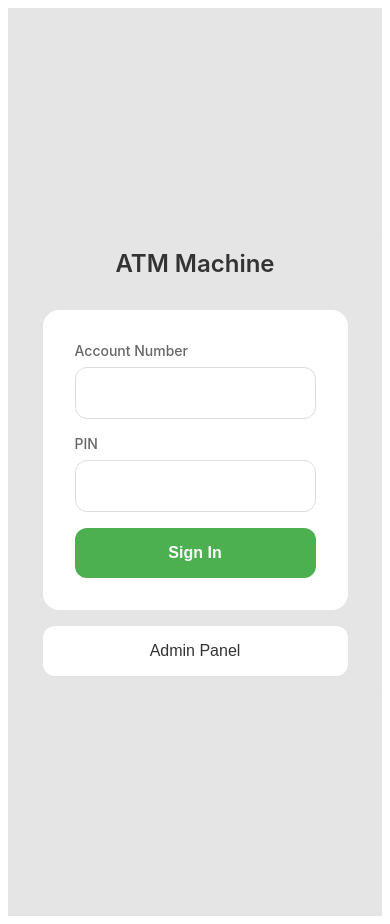
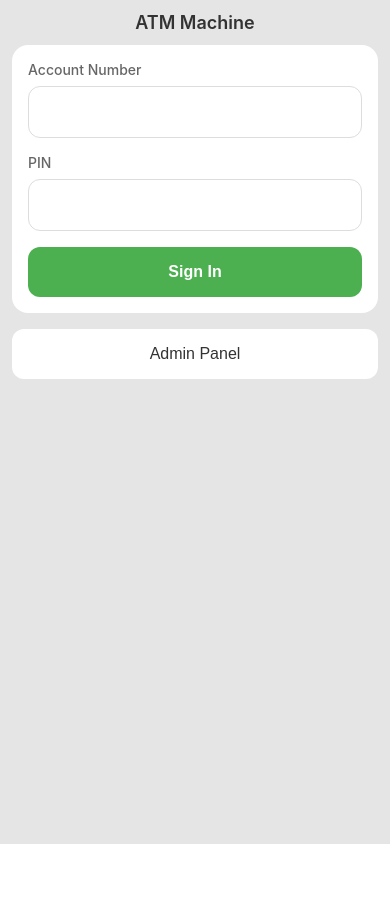
Before and after one commit to shahinialban/ATM-Machine, a React app in the folder frontend/atm-client/: page / in a window 390 px wide. After the commit the page ends 844 px from the top, so only its background shows below. Built offline with nearby package versions, Linux system fonts and the light colour scheme; no server answers.

Commit message:
Added responsiveness

```diff
--- a/frontend/atm-client/public/index.html
+++ b/frontend/atm-client/public/index.html
@@ -4,6 +4,101 @@
     <meta charset="utf-8" />
     <meta name="viewport" content="width=device-width, initial-scale=1" />
     <title>ATM Simulator</title>
+    <style>
+      * {
+        box-sizing: border-box;
+      }
+      html, body {
+        margin: 0;
+        padding: 0;
+        height: 100%;
+        overflow-x: hidden;
+        overflow-y: auto;
+      }
+      #root {
+        height: 100%;
+      }
+      @media (max-width: 768px) {
+        main.responsive-container {
+          padding: 0.5rem !important;
+          height: 100vh !important;
+          overflow-y: auto !important;
+        }
+        .responsive-container:not(main) {
+          padding: 0.75rem !important;
+        }
+        .responsive-title-container {
+          margin-bottom: 1rem !important;
+        }
+        .responsive-title {
+          font-size: 1.25rem !important;
+        }
+        .responsive-card {
+          padding: 1rem !important;
+        }
+        .responsive-card-inner {
+          flex-direction: column !important;
+        }
+        .responsive-card-left {
+          margin-bottom: 1rem !important;
+        }
+        .responsive-card-inner > div:last-child {
+          text-align: left !important;
+        }
+        .responsive-card-text {
+          font-size: 1rem !important;
+        }
+        .responsive-card-balance {
+          font-size: 1.25rem !important;
+        }
+        .responsive-button {
+          padding: 1rem !important;
+          font-size: 0.9rem !important;
+        }
+        .responsive-form {
+          padding: 1rem !important;
+        }
+        .responsive-table-container {
+          overflow-x: auto !important;
+        }
+        .responsive-table {
+          font-size: 0.75rem !important;
+        }
+        .responsive-table th,
+        .responsive-table td {
+          padding: 0.5rem !important;
+        }
+      }
+      @media (max-width: 480px) {
+        main.responsive-container {
+          padding: 0.25rem !important;
+          height: 100vh !important;
+          overflow-y: auto !important;
+        }
+        .responsive-container:not(main) {
+          padding: 0.5rem !important;
+        }
+        .responsive-title-container {
+          margin-bottom: 0.75rem !important;
+        }
+        .responsive-title {
+          font-size: 1.125rem !important;
+        }
+        .responsive-card {
+          padding: 1rem !important;
+        }
+        .responsive-card-text {
+          font-size: 0.875rem !important;
+        }
+        .responsive-card-balance {
+          font-size: 1.125rem !important;
+        }
+        .responsive-button {
+          padding: 0.875rem !important;
+          font-size: 0.875rem !important;
+        }
+      }
+    </style>
   </head>
   <body>
     <div id="root"></div>
--- a/frontend/atm-client/src/App.js
+++ b/frontend/atm-client/src/App.js
@@ -10,28 +10,32 @@ const App = () => {
   const [adminAuthenticated, setAdminAuthenticated] = useState(false);
 
   return (
-    <main style={{
+    <main className="responsive-container" style={{
       fontFamily: '-apple-system, BlinkMacSystemFont, "Segoe UI", Roboto, "Helvetica Neue", Arial, sans-serif',
       minHeight: '100vh',
+      height: '100vh',
       backgroundColor: '#e5e5e5',
-      padding: '2rem 1rem',
+      padding: '1rem',
       display: 'flex',
       justifyContent: 'center',
-      alignItems: 'center'
+      alignItems: 'flex-start',
+      boxSizing: 'border-box',
+      overflowY: 'auto'
     }}>
-      <div style={{
+      <div className="responsive-container" style={{
         maxWidth: 420,
         width: '100%',
         background: '#e5e5e5',
         borderRadius: 24,
-        padding: '2rem'
+        padding: '1.5rem',
+        boxSizing: 'border-box'
       }}>
-        <div style={{
+        <div className="responsive-title-container" style={{
           textAlign: 'center',
           marginBottom: '2rem',
           color: '#333'
         }}>
-          <h1 style={{ margin: 0, fontSize: '1.5rem', fontWeight: 600 }}>ATM Machine</h1>
+          <h1 className="responsive-title" style={{ margin: 0, fontSize: '1.5rem', fontWeight: 600 }}>ATM Machine</h1>
         </div>
         {!account && !showAdmin && (
           <LoginForm
--- a/frontend/atm-client/src/components/AccountDashboard.js
+++ b/frontend/atm-client/src/components/AccountDashboard.js
@@ -13,7 +13,7 @@ const TransactionForm = ({ label, action, onSubmit, onCancel }) => {
   };
 
   return (
-    <div style={{
+    <div className="responsive-form" style={{
       background: '#fff',
       borderRadius: 12,
       padding: '1.5rem'
@@ -141,20 +141,20 @@ const AccountDashboard = ({ account, onLogout }) => {
   return (
     <section style={{ display: 'grid', gap: '1.5rem' }}>
       {/* Purple Card Section */}
-      <div style={{
+      <div className="responsive-card" style={{
         background: 'linear-gradient(135deg, #667eea 0%, #764ba2 100%)',
         borderRadius: 16,
         padding: '1.5rem',
         color: '#fff'
       }}>
-        <div style={{ display: 'flex', justifyContent: 'space-between', alignItems: 'flex-start' }}>
-          <div>
+        <div className="responsive-card-inner" style={{ display: 'flex', justifyContent: 'space-between', alignItems: 'flex-start' }}>
+          <div className="responsive-card-left">
             <div style={{ fontSize: '0.75rem', opacity: 0.9, marginBottom: '0.5rem' }}>VISA • Debit</div>
-            <div style={{ fontSize: '1.25rem', fontWeight: 600, marginBottom: '1rem' }}>{account.userName.toUpperCase()}</div>
+            <div className="responsive-card-text" style={{ fontSize: '1.25rem', fontWeight: 600, marginBottom: '1rem' }}>{account.userName.toUpperCase()}</div>
           </div>
           <div style={{ textAlign: 'right' }}>
             <div style={{ fontSize: '0.75rem', opacity: 0.9, marginBottom: '0.5rem' }}>Balance</div>
-            <div style={{ fontSize: '1.5rem', fontWeight: 600 }}>${balance.toFixed(2)}</div>
+            <div className="responsive-card-balance" style={{ fontSize: '1.5rem', fontWeight: 600 }}>${balance.toFixed(2)}</div>
           </div>
         </div>
       </div>
@@ -171,6 +171,7 @@ const AccountDashboard = ({ account, onLogout }) => {
       <div style={{ display: 'grid', gap: '1rem' }}>
         <button
           onClick={() => setShowWithdrawForm(!showWithdrawForm)}
+          className="responsive-button"
           style={{
             padding: '1.25rem',
             background: '#fff',
@@ -187,6 +188,7 @@ const AccountDashboard = ({ account, onLogout }) => {
         </button>
         <button
           onClick={() => setShowDepositForm(!showDepositForm)}
+          className="responsive-button"
           style={{
             padding: '1.25rem',
             background: '#4CAF50',
@@ -203,6 +205,7 @@ const AccountDashboard = ({ account, onLogout }) => {
         </button>
         <button
           onClick={() => setShowTransactions(!showTransactions)}
+          className="responsive-button"
           style={{
             padding: '1.25rem',
             background: '#fff',
--- a/frontend/atm-client/src/components/AdminLogin.js
+++ b/frontend/atm-client/src/components/AdminLogin.js
@@ -17,7 +17,7 @@ const AdminLogin = ({ onSuccess, onBack }) => {
   };
 
   return (
-    <form onSubmit={handleSubmit} style={{
+    <form className="responsive-form" onSubmit={handleSubmit} style={{
       display: 'grid',
       gap: '1rem',
       background: '#fff',
--- a/frontend/atm-client/src/components/AdminPage.js
+++ b/frontend/atm-client/src/components/AdminPage.js
@@ -158,7 +158,7 @@ const AdminPage = ({ onBack }) => {
       </div>
 
       {showAddForm && (
-        <form onSubmit={handleAddAccount} style={{
+        <form className="responsive-form" onSubmit={handleAddAccount} style={{
           display: 'grid',
           gap: '1rem',
           padding: '1.5rem',
@@ -244,8 +244,8 @@ const AdminPage = ({ onBack }) => {
       {loading ? (
         <p style={{ textAlign: 'center', color: '#666' }}>Loading...</p>
       ) : (
-        <div style={{ overflowX: 'auto', background: '#f9f9f9', borderRadius: 12, padding: '1rem' }}>
-          <table style={{ width: '100%', borderCollapse: 'collapse' }}>
+        <div className="responsive-table-container" style={{ overflowX: 'auto', background: '#f9f9f9', borderRadius: 12, padding: '1rem' }}>
+          <table className="responsive-table" style={{ width: '100%', borderCollapse: 'collapse' }}>
             <thead>
               <tr>
                 <th style={{ padding: '0.75rem', textAlign: 'left', borderBottom: '2px solid #ddd', fontSize: '0.875rem', fontWeight: 600, color: '#666' }}>Account Number</th>
@@ -260,7 +260,7 @@ const AdminPage = ({ onBack }) => {
                   <td style={{ padding: '0.75rem', fontSize: '0.875rem' }}>{account.accountNumber}</td>
                   <td style={{ padding: '0.75rem', fontSize: '0.875rem' }}>{account.userName}</td>
                   <td style={{ padding: '0.75rem', fontSize: '0.875rem', fontWeight: 500 }}>${account.balance.toFixed(2)}</td>
-                  <td style={{ padding: '0.75rem', display: 'flex', gap: '0.5rem' }}>
+                  <td style={{ padding: '0.75rem', display: 'flex', gap: '0.5rem', flexWrap: 'wrap' }}>
                     <button
                       onClick={() => handleViewRecent(account.accountNumber)}
                       style={{
--- a/frontend/atm-client/src/components/LoginForm.js
+++ b/frontend/atm-client/src/components/LoginForm.js
@@ -30,7 +30,7 @@ const LoginForm = ({ onSuccess }) => {
   };
 
   return (
-    <form onSubmit={handleSubmit} style={{
+    <form className="responsive-form" onSubmit={handleSubmit} style={{
       display: 'grid',
       gap: '1rem',
       background: '#fff',
```
